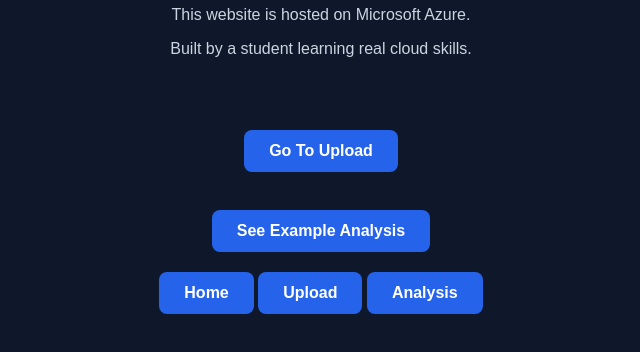
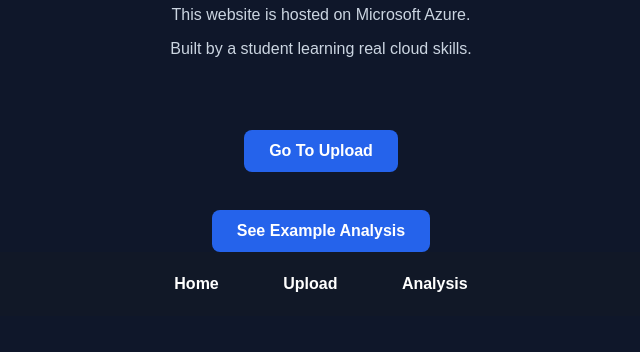
Before and after one commit to lloinc/azure-learning-project, a plain HTML site: page index.html in a window 1280 px wide. Shown: the part 166-518 px from the top of the page, without its empty margins (319-959 px from the left). Drawn offline with Linux system fonts and the light colour scheme.

Commit message:
Add navigation styles to style.css

```diff
--- a/style.css
+++ b/style.css
@@ -41,3 +41,18 @@ button {
   color: white;
   cursor: pointer;
 }
+nav {
+  background-color: #111827;
+  padding: 15px;
+}
+
+nav a {
+  margin: 0 15px;
+  background: none;
+  padding: 8px 15px;
+}
+
+nav a:hover {
+  background-color: #2563eb;
+  border-radius: 6px;
+}
```
